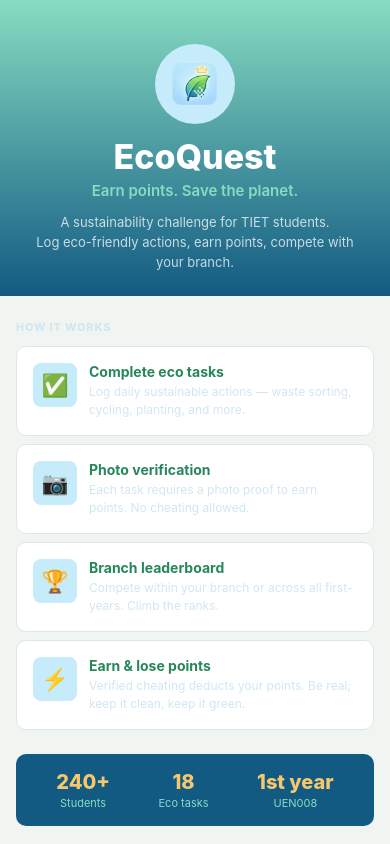
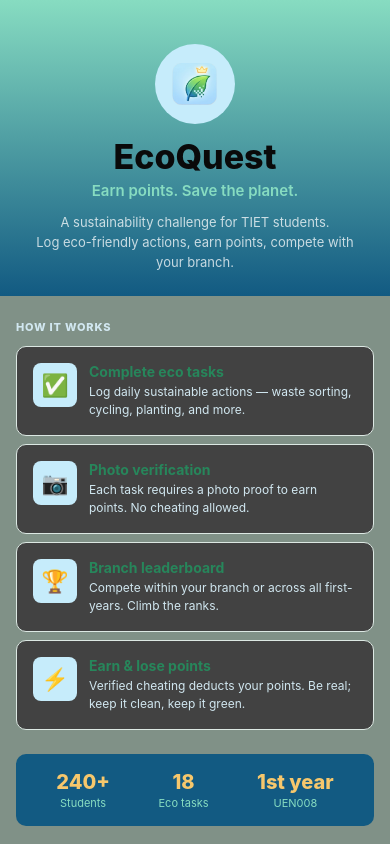
Before and after one commit to aarora-be25/EcoQuest, a React Native app: screen / in a window 390 px wide. Built offline with nearby package versions, Linux system fonts and the light colour scheme.

Commit message:
Update theme.js

```diff
--- a/constants/theme.js
+++ b/constants/theme.js
@@ -16,9 +16,9 @@ export const COLORS = {
   dangerLight:   '#FAECE7',
   dangerDark:    '#712B13',
 
-  white:         '#FFFFFF',
-  bgPage:        '#F0F5F2',
-  bgCard:        '#FFFFFF',
+  white:         /*'#FFFFFF'*/'#0a0a0a',
+  bgPage:        /*'#F0F5F2'*/'#809187',
+  bgCard:        /*'#FFFFFF'*/'#424242',
 
   textPrimary:   /*'#0d2b1f'*/'#27865b',
   textSecondary: /*'#3d5a4e'*/'#95e266',
```
